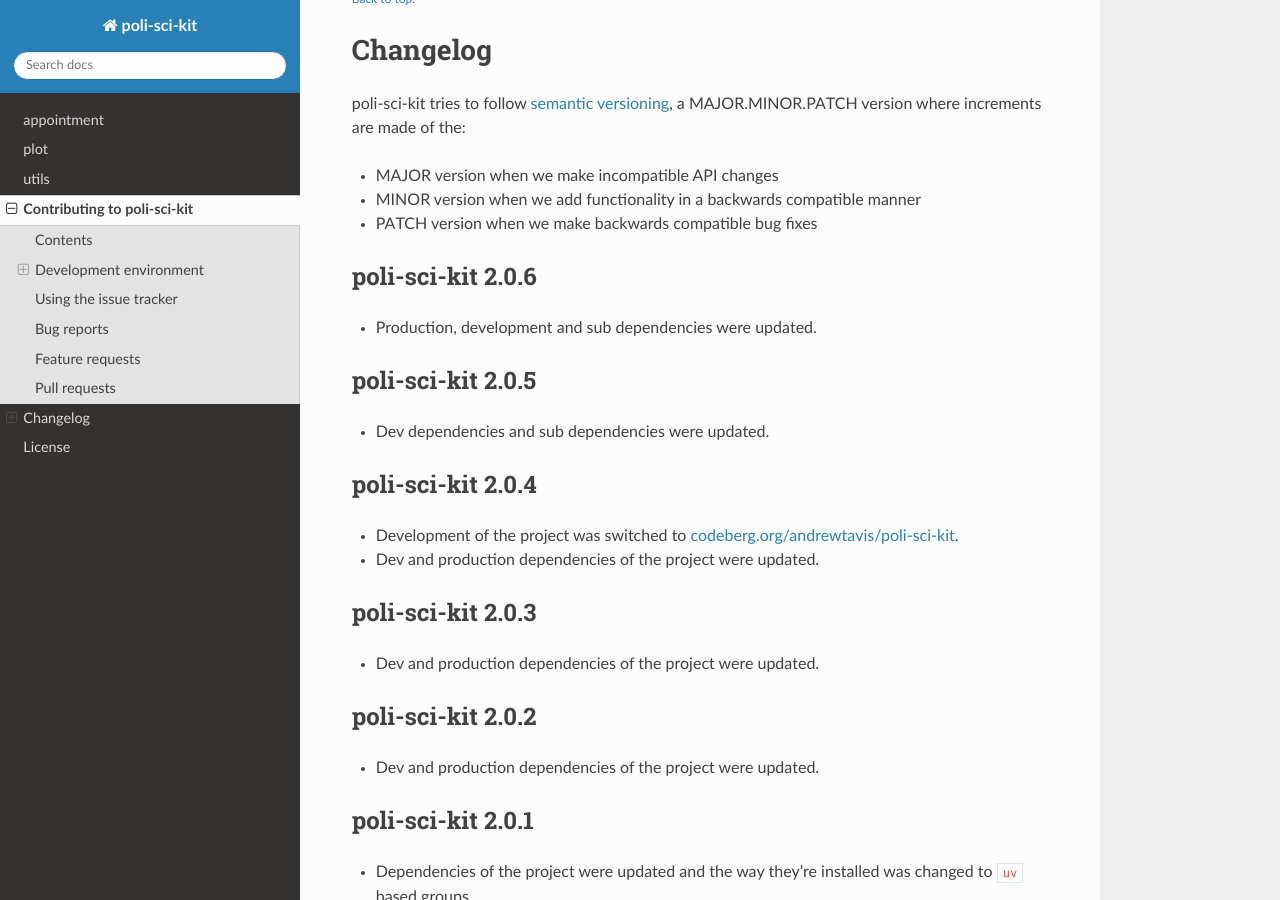
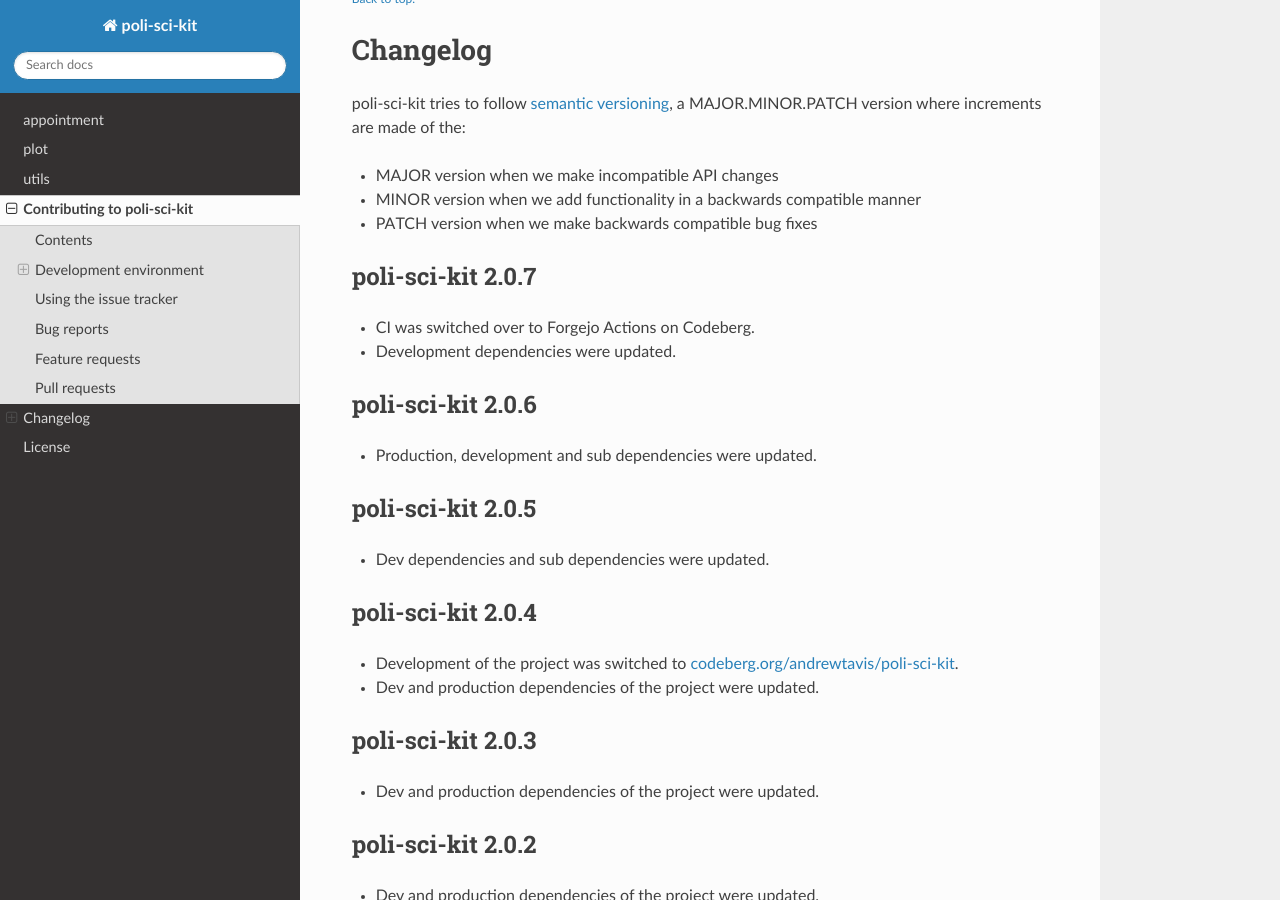
Before and after one commit to andrewtavis/poli-sci-kit, a Sphinx documentation site: the page built from docs/source/notes.rst, in a window 1280 px wide and 900 px high, scrolled down 4323 px. Built offline with Sphinx 7.4.7 and the Read the Docs theme 3.1.0, drawn with Linux system fonts in a browser that asks for light colours; formulas are drawn with MathJax 3.

Commit message:
Version up to 2.0.7

```diff
--- a/CHANGELOG.md
+++ b/CHANGELOG.md
@@ -5,6 +5,11 @@
 - MAJOR version when we make incompatible API changes
 - MINOR version when we add functionality in a backwards compatible manner
 - PATCH version when we make backwards compatible bug fixes
+
+## poli-sci-kit 2.0.7
+
+- CI was switched over to Forgejo Actions on Codeberg.
+- Development dependencies were updated.
 
 ## poli-sci-kit 2.0.6
 
--- a/docs/source/conf.py
+++ b/docs/source/conf.py
@@ -24,7 +24,7 @@
 author = "poli-sci-kit developers"
 
 # The full version, including alpha/beta/rc tags
-release = "2.0.6"
+release = "2.0.7"
 
 # -- General configuration ---------------------------------------------------
 
--- a/pyproject.toml
+++ b/pyproject.toml
@@ -6,7 +6,7 @@
 
 [project]
 name = "poli-sci-kit"
-version = "2.0.6"
+version = "2.0.7"
 description = "Political elections, appointment, analysis and visualization in Python"
 readme = "README.md"
 requires-python = ">=3.12"
```
